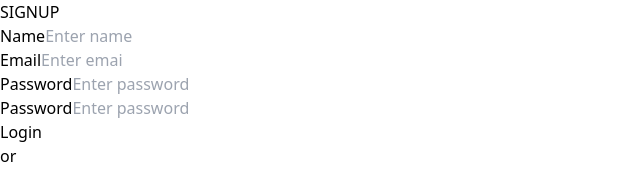
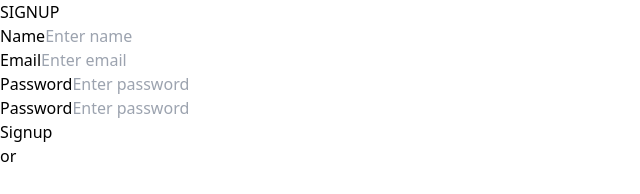
Before and after one commit to Abin95x/chat-app-client, a React (Vite) app: page /signup in a window 1280 px wide. Shown: the top 194 px of the page, without its empty margins (0-640 px from the left). Built offline with nearby package versions, Linux system fonts and the light colour scheme.

Commit message:
signup validation using react form hook

```diff
--- a/src/pages/userPages/Signup.jsx
+++ b/src/pages/userPages/Signup.jsx
@@ -1,7 +1,11 @@
 import React from 'react'
-
+import {useForm} from 'react-hook-form'
 
 export const Signup = () => {
+    const {register, handleSubmit, formState: {errors}} = useForm()
+    const onSubmit = (data) => {
+        console.log(data)
+    }
 
 
   return (
@@ -11,9 +15,7 @@ export const Signup = () => {
             <div>
                 <h3 className='text-center text-2xl font-bold text-white p-5 bg-blue-300 rounded-t-2xl'>SIGNUP</h3>
             </div>
-            <form action="">
-
-            </form>
+            <form onSubmit={handleSubmit(onSubmit)}>
             <div className='flex flex-col p-8'>
 
                 <span className='px-1'>Name</span>
@@ -21,40 +23,73 @@ export const Signup = () => {
                  type="text"
                  placeholder='Enter name'
                  className='bg-slate-200 h-10 p-5 rounded-md'
+                 {...register('name',{
+                    required: 'Name is required',
+                 })}
                 />
+                {errors.name ? (<div className='text-red-500'>{errors.name.message}</div>) : <br /> }
 
-                <br />
                 <span className='px-1'>Email</span>
                 <input
                  type="text"
-                 placeholder='Enter emai'
+                 placeholder='Enter email'
                  className='bg-slate-200 h-10 p-5 rounded-md'
+                 {...register('email',{
+                    required: 'Email is required',
+                    // pattern: /[a-z0-9._%+-]+@[a-z0-9.-]+\.[a-z]{2,4}$/,
+                    validate: (value) => {
+                        if(!value.includes('@')){
+                            return 'Email must include @'
+                        }
+                        return true
+                    }
+                 })}
                 />
+                {errors.email ? (<div className='text-red-500'>{errors.email.message}</div>) : <br /> }
 
-                <br />
                 <span className='px-1'>Password</span>
                 <input
                  type="text"
                  placeholder='Enter password'
                  className='bg-slate-200 h-10 p-5 rounded-md'
+                 {...register('password1',{
+                    required: 'Password is required',
+                    // pattern: /^[a-zA-Z0-9!@#\$%\^\&*_=+-]{8,12}$/g,
+                    minLength:{
+                        value: 8,
+                        message: 'Password must have at least 8 charecters'
+                    }
+                 })}
                 />
+                {errors.password1 ? (<div className='text-red-500'>{errors.password1.message}</div>) : <br /> }
 
-                <br />
+                {/* <br /> */}
                 <span className='px-1'>Password</span>
                 <input
                  type="text"
                  placeholder='Enter password'
                  className='bg-slate-200 h-10 p-5 rounded-md'
-                 />
+                 {...register('password2',{
+                    required: 'Password is required',
+                    // pattern: /^[a-zA-Z0-9!@#\$%\^\&*_=+-]{8,12}$/g,
+                    minLength:{
+                        value: 8,
+                        message: 'Password must have at least 8 charecters'
+                    }
+                 })}
+                />
+                {errors.password2 ? (<div className='text-red-500'>{errors.password2.message}</div>) : <br /> }
+
             </div>
-
             <div className='flex justify-center '>
                 <button
-                 type='button'
+                 type='submit'
                  className=' w-[35%] h-8 rounded-md bg-slate-600 dark:md:hover:bg-slate-900 text-white'>
-                     Login
+                     Signup
                 </button>
             </div>
+            </form>
+
             <div className='flex justify-center p-5'>
                 <span>or</span>
             </div>
```
